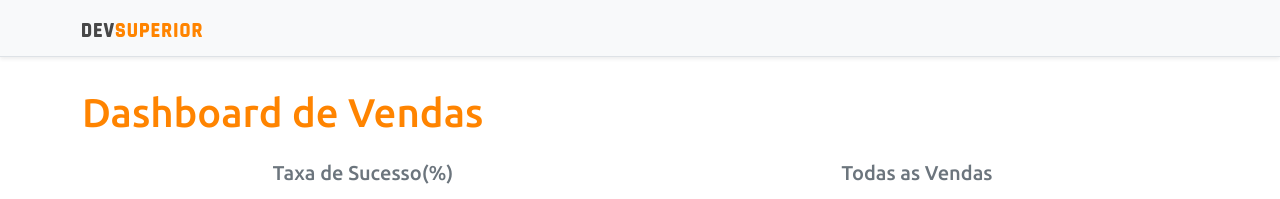
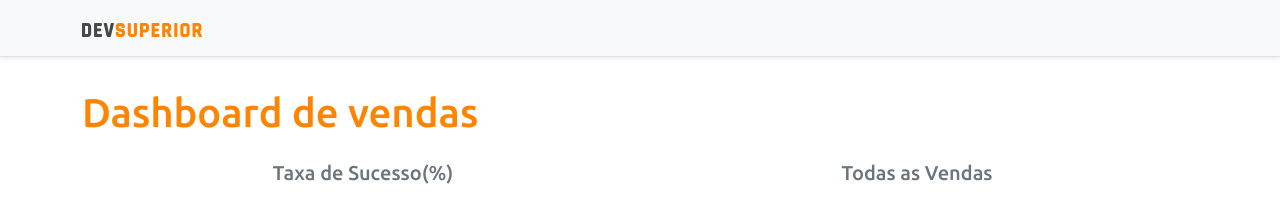
Before and after one commit to MathLopes1/dashboard-dsvendas, a React (Create React App) app in the folder frotend/: page / in a window 1280 px wide. Shown: the top 199 px of the page. Built offline with nearby package versions, Linux system fonts and the light colour scheme.

Commit message:
Update title

```diff
--- a/frotend/src/App.tsx
+++ b/frotend/src/App.tsx
@@ -9,7 +9,7 @@ function App() {
     <>
       <NavBar />
       <div className="container">
-        <h1 className="text-primary py-3">Dashboard de Vendas</h1>
+        <h1 className="text-primary py-3">Dashboard de vendas</h1>
 
         <div className=" row px-3">
           <div className="col-sm-6">
```
